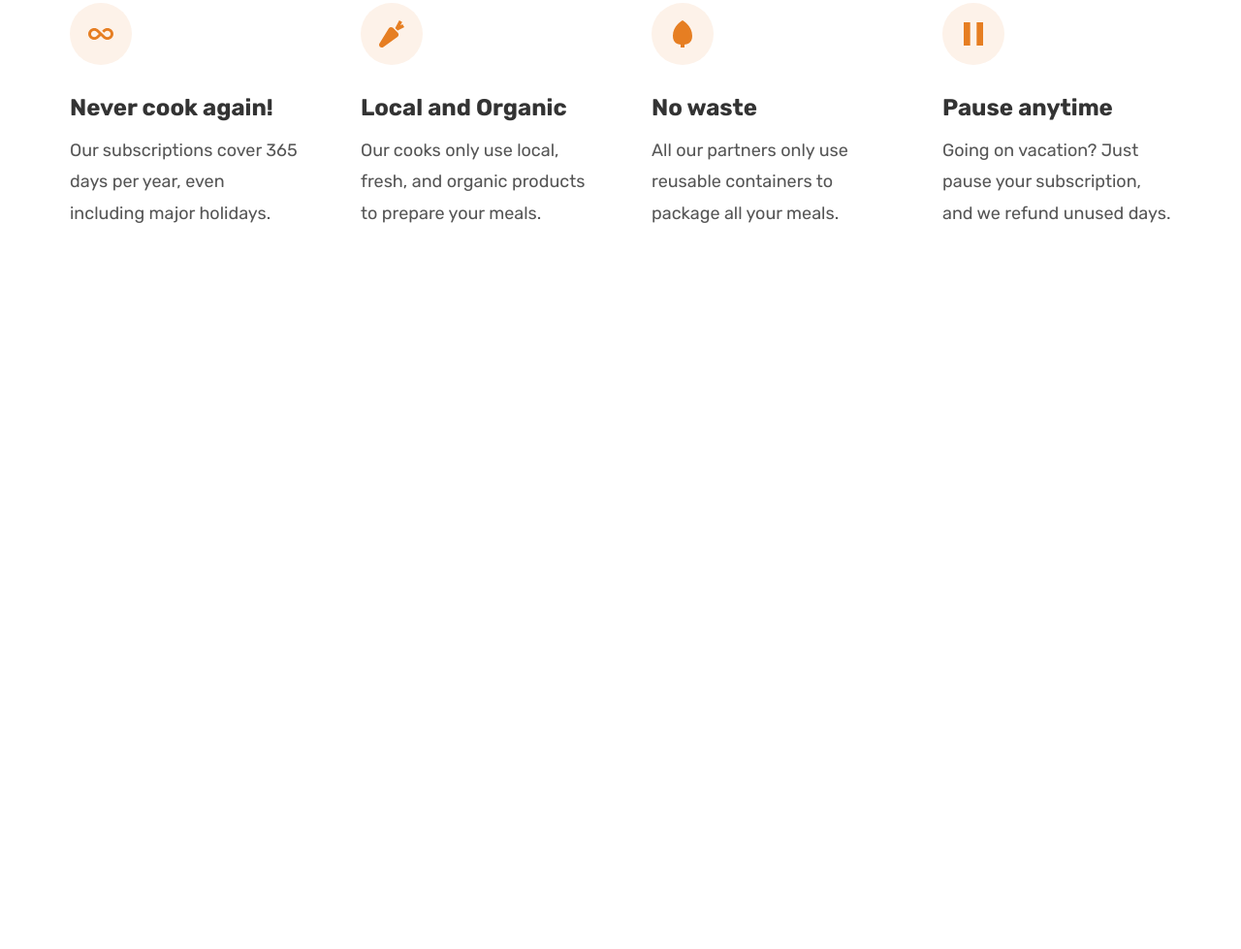
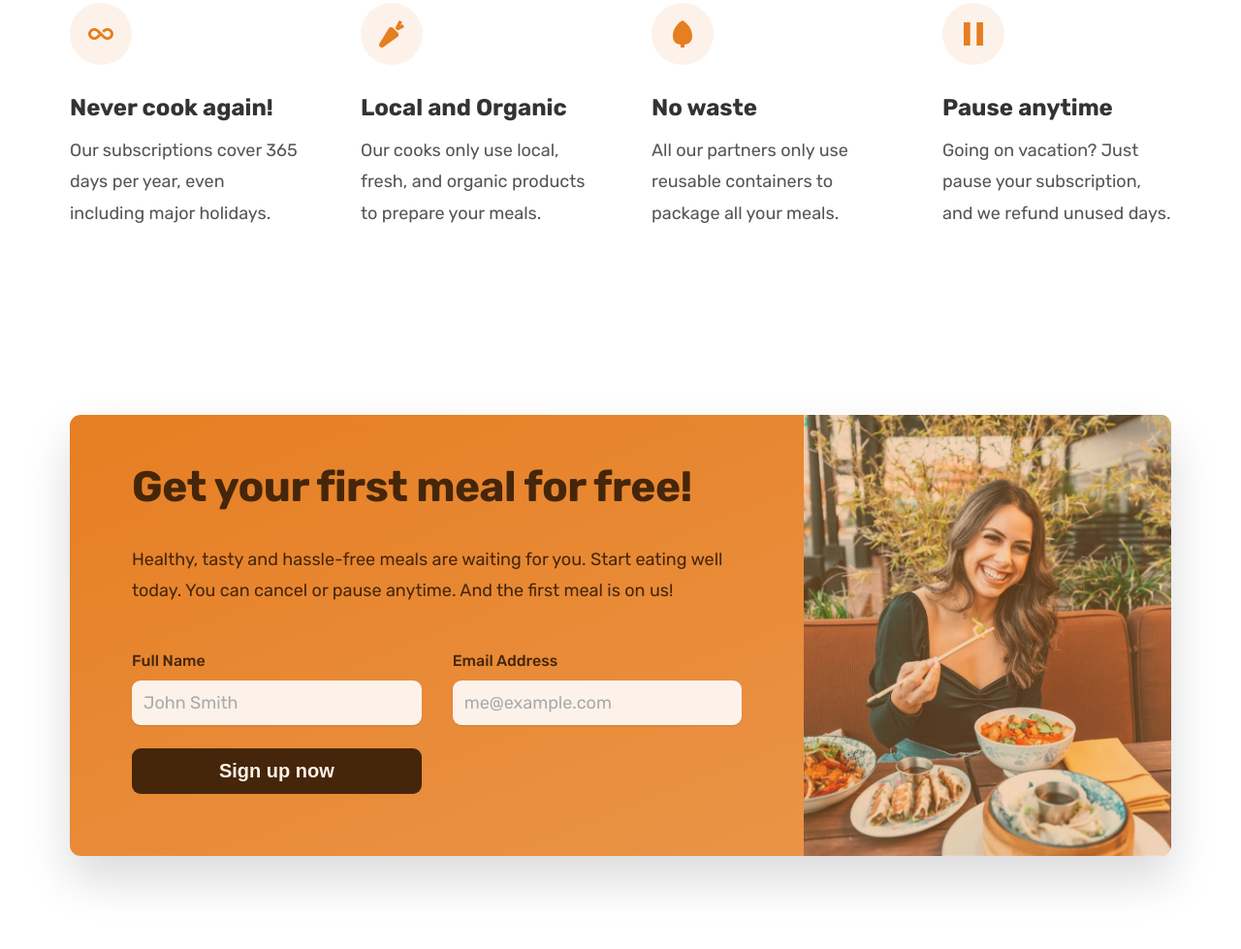
Before and after one commit to rosajen27/omnifood, a plain HTML site: page index.html in a window 1280 px wide. Shown: the part 5587-6566 px from the top of the page at 97% size. Before the commit the page ends 5919 px from the top, so only its background shows below. Drawn offline with nearby package versions, Linux system fonts and the light colour scheme.

Commit message:
build and style call to action section

```diff
--- a/assets/css/style.css
+++ b/assets/css/style.css
@@ -22,12 +22,13 @@ Paragraph Default: 1.6
 
 ------ COLORS ------
 Primary: #e67e22
-Tints: #fdf2e9, #fae5d3
-Shades: #cf711f
+Tints: #fdf2e9, #fae5d3, #eb984e
+Shades: #cf711f, #45260a
 Accents:
 Greys: #6f6f6f, #555, #333
 
 ------ SHADOWS ------
+0 2.4rem 4.8rem rgba(0, 0, 0, 0.075);
 
 ------ BORDER RADIUS ------
 Default: 9px
@@ -235,6 +236,7 @@ strong {
   margin-bottom: 4.8rem;
 }
 
+.btn,
 .btn:link,
 .btn:visited {
   display: inline-block;
@@ -245,6 +247,10 @@ strong {
   border-radius: 9px;
   /* Put transition on original "state" */
   transition: background-color 0.3s;
+
+  /* only necessary for .btn */
+  border: none;
+  cursor: pointer;
 }
 
 .btn--full:link,
@@ -665,3 +671,81 @@ strong {
     font-size: 1.8rem;
     line-height: 1.8;
 }
+
+/* SECTION: CTA */
+.section-cta {
+    padding: 9.6rem 0;
+}
+
+.cta {
+    display: grid;
+    grid-template-columns: 2fr 1fr;
+    box-shadow: 0 2.4rem 4.8rem rgb(0, 0, 0, 0.15);
+    border-radius: 11px;
+
+    overflow: hidden;
+    background-image: linear-gradient(to right bottom, #e67e22, #eb984e)
+}
+
+.cta-text-box {
+    color: #45260a;
+    padding: 4.8rem 6.4rem 6.4rem 6.4rem;
+}
+
+.cta .heading-secondary {
+    color: #45260a;
+    margin-bottom: 3.2rem;
+}
+
+.cta-text {
+    font-size: 1.8rem;
+    line-height: 1.8;
+    margin-bottom: 4.8rem;
+}
+
+.cta-img-box {
+    background-image: linear-gradient(to right bottom, hsla(28, 80%, 52%, 0.35), hsla(28, 80%, 61%, 0.35)), url(../img/eating.jpg);
+    background-size: cover;
+    background-position: center;
+}
+
+.cta-form {
+    display: grid;
+    grid-template-columns: 1fr 1fr;
+    column-gap: 3.2rem;
+    row-gap: 2.4rem;
+}
+
+.cta-form label {
+    display: block;
+    font-size: 1.6rem;
+    font-weight: 500;
+    margin-bottom: 1.2rem;
+}
+
+.cta-form input {
+    width: 100%;
+    padding: 1.2rem;
+    font-size: 1.8rem;
+    font-family: inherit;
+    border: none;
+    background-color: #fdf2e9;
+    border-radius: 9px;
+    box-shadow: 0 1px 2px rgba(0, 0, 0, 0.1)
+}
+
+.cta-form input::placeholder {
+    color: #aaa;
+}
+
+.cta-form button {
+    background-color: #45260a;
+    color: #fdf2e9;
+    align-self: end;
+    padding: 1.2rem;
+}
+
+.cta-form button:hover {
+    background-color: #fff;
+    color: #555;
+}
--- a/index.html
+++ b/index.html
@@ -394,12 +394,14 @@
                 <div class="feature">
                     <ion-icon class="feature-icon" name="infinite"></ion-icon>
                     <p class="feature-title">Never cook again!</p>
-                    <p class="feature-text">Our subscriptions cover 365 days per year, even including major holidays.</p>
+                    <p class="feature-text">Our subscriptions cover 365 days per year, even including major holidays.
+                    </p>
                 </div>
                 <div class="feature">
                     <ion-icon class="feature-icon" name="nutrition"></ion-icon>
                     <p class="feature-title">Local and Organic</p>
-                    <p class="feature-text">Our cooks only use local, fresh, and organic products to prepare your meals.</p>
+                    <p class="feature-text">Our cooks only use local, fresh, and organic products to prepare your meals.
+                    </p>
                 </div>
                 <div class="feature">
                     <ion-icon class="feature-icon" name="leaf"></ion-icon>
@@ -409,7 +411,37 @@
                 <div class="feature">
                     <ion-icon class="feature-icon" name="pause"></ion-icon>
                     <p class="feature-title">Pause anytime</p>
-                    <p class="feature-text">Going on vacation? Just pause your subscription, and we refund unused days.</p>
+                    <p class="feature-text">Going on vacation? Just pause your subscription, and we refund unused days.
+                    </p>
+                </div>
+            </div>
+        </section>
+
+        <!-- Call to Action Section -->
+        <section class="section-cta">
+            <div class="container">
+                <div class="cta">
+                    <div class="cta-text-box">
+                        <h2 class="heading-secondary">Get your first meal for free!</h2>
+                        <p class="cta-text">
+                            Healthy, tasty and hassle-free meals are waiting for you. Start eating well today. You can
+                            cancel or pause anytime. And the first meal is on us!
+                        </p>
+
+                        <!-- Form -->
+                        <form class="cta-form" action="#">
+                            <div>
+                                <label for="full-name">Full Name</label>
+                                <input id="full-name" type="text" placeholder="John Smith" required>
+                            </div>
+                            <div>
+                                <label for="email">Email Address</label>
+                                <input id="email" type="email" placeholder="me@example.com" required>
+                            </div>
+                            <button class="btn">Sign up now</button>
+                        </form>
+                    </div>
+                    <div class="cta-img-box" role="img" aria-label="Woman enjoying food"></div>
                 </div>
             </div>
         </section>
```
